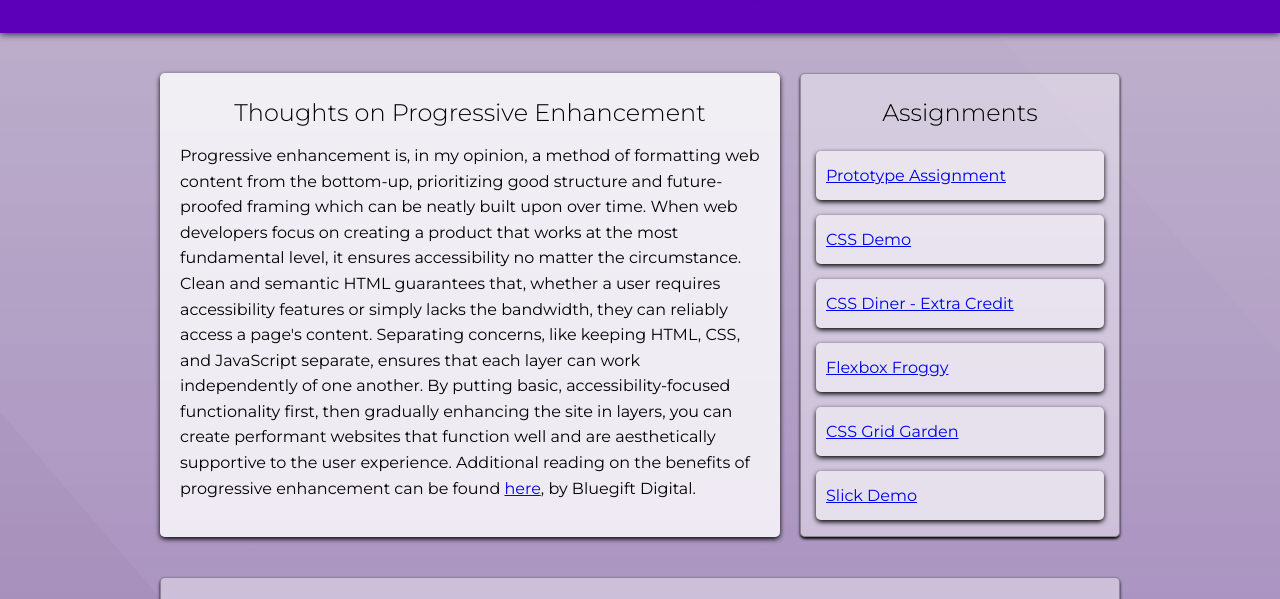
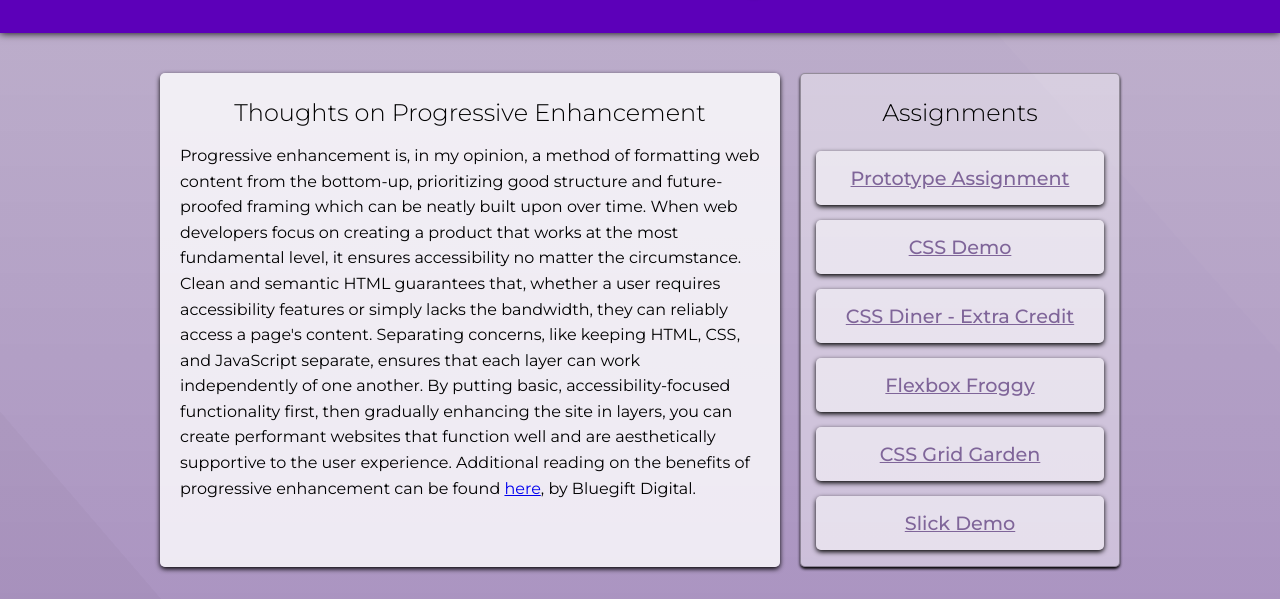
Before and after one commit to FinchHub/ifsc-11003-01, a plain HTML site: page index.html in a window 1280 px wide. Shown: the part 136-735 px from the top of the page. Drawn offline with Linux system fonts and the light colour scheme.

Commit message:
corrected stylesheet to fix assignment text styling

```diff
--- a/assets/css/style.css
+++ b/assets/css/style.css
@@ -117,7 +117,7 @@ section#essay {
   transition: transform 0.2s ease;
 }
 
-#assignments ul a li {
+#assignments ul li a{
   display: block;
   color: #7f6599;
   font-weight: 500;
```
